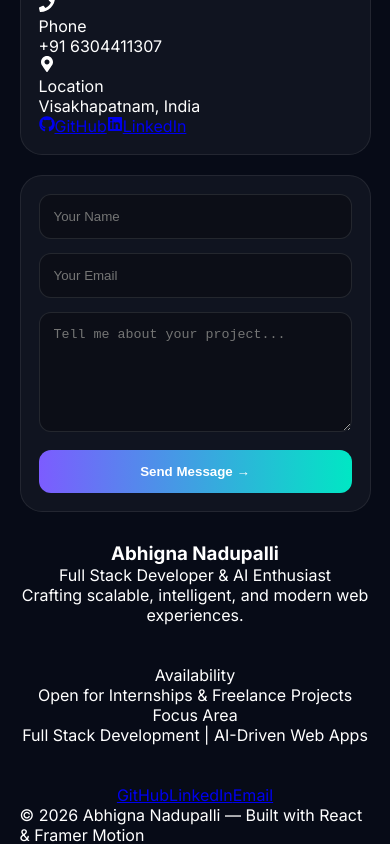
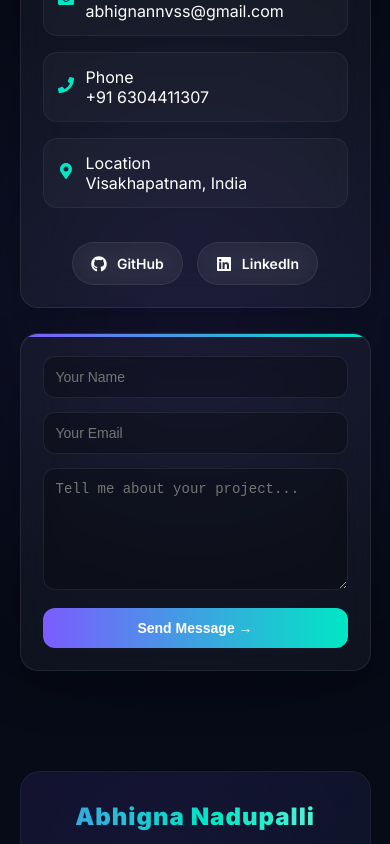
Before and after one commit to Abhigna13/Portfolio, a React (Vite) app: page / in a window 390 px wide. Shown: the part 8940-9784 px from the top of the page. Built offline with nearby package versions, Linux system fonts and the light colour scheme.

Commit message:
Responsive About and Contact sections

```diff
--- a/src/index.css
+++ b/src/index.css
@@ -1887,10 +1887,12 @@ section{
   flex-direction: column;
   gap: 60px;
   position: relative;
+  isolation: isolate;
   overflow: hidden;
 }
 
-/* GLOW */
+/* ================= BACKGROUND GLOW ================= */
+
 .contact-section::before,
 .contact-section::after {
   content: "";
@@ -1898,107 +1900,569 @@ section{
   width: 600px;
   height: 600px;
   filter: blur(180px);
-  opacity: 0.35;
+  opacity: 0.55;
   z-index: 0;
-}
-
-/* INTRO */
+  pointer-events: none;
+}
+
+.contact-section::before {
+  background: radial-gradient(circle, rgba(124,92,255,0.14), transparent 70%);
+  top: -25%;
+  left: -15%;
+}
+
+.contact-section::after {
+  background: radial-gradient(circle, rgba(0,231,196,0.12), transparent 70%);
+  bottom: -25%;
+  right: -15%;
+}
+
+/* ================= EXTRA FLOATING GLOW ================= */
+
+.contact-glow {
+  position: absolute;
+  width: 500px;
+  height: 500px;
+  background: radial-gradient(circle, rgba(124,92,255,0.25), transparent 70%);
+  filter: blur(120px);
+  top: 20%;
+  left: 50%;
+  transform: translateX(-50%);
+  z-index: 0;
+  pointer-events: none;
+}
+
+/* ================= INTRO ================= */
+
 .contact-intro {
   text-align: center;
+  position: relative;
   z-index: 2;
-  position: relative;
 }
 
 .contact-intro h2 {
   font-size: 46px;
   font-weight: 900;
-}
-
-/* GRID */
+  color: white;
+}
+
+.contact-intro h2 span {
+  color: #00e7c4;
+}
+
+.contact-intro p {
+  color: rgba(255,255,255,0.72);
+  margin-top: 10px;
+  line-height: 1.7;
+}
+
+/* ================= GRID ================= */
+
 .contact-grid {
   display: grid;
   grid-template-columns: 1fr 1fr;
   gap: 40px;
+  position: relative;
   z-index: 2;
 }
 
-/* CARDS */
+/* ================= CARD BASE ================= */
+
 .info-card,
 .form-card {
+  position: relative;
   border-radius: 22px;
   background: rgba(255,255,255,0.04);
   border: 1px solid rgba(255,255,255,0.08);
+  backdrop-filter: blur(22px);
+  overflow: hidden;
+
+  transition: all 0.6s cubic-bezier(0.22, 1, 0.36, 1);
+
+  box-shadow:
+    inset 0 1px 0 rgba(255,255,255,0.06),
+    0 18px 45px rgba(0,0,0,0.25);
+
+  z-index: 2;
+}
+
+/* ================= TOP NEON LINE ================= */
+
+.info-card::before,
+.form-card::before {
+  content: "";
+  position: absolute;
+  top: 0;
+  left: 0;
+  height: 3px;
+  width: 100%;
+  background: linear-gradient(90deg, #7c5cff, #00e7c4);
+  z-index: 3;
+}
+
+/* ================= GLOW LAYER ================= */
+
+.info-card::after,
+.form-card::after {
+  content: "";
+  position: absolute;
+  inset: 0;
+
+  background:
+    radial-gradient(circle at top left, rgba(124,92,255,0.12), transparent 70%),
+    radial-gradient(circle at bottom right, rgba(0,231,196,0.10), transparent 75%);
+
+  opacity: 0;
+  transition: 0.5s ease;
+  z-index: 1;
+}
+
+.info-card:hover::after,
+.form-card:hover::after {
+  opacity: 1;
+}
+
+/* ================= HOVER (SOFT PREMIUM) ================= */
+
+.info-card:hover,
+.form-card:hover {
+  transform: translateY(-10px) scale(1.01);
+  box-shadow:
+    0 50px 120px rgba(124,92,255,0.18),
+    0 0 60px rgba(0,231,196,0.12);
+}
+
+/* CONTENT ABOVE GLOW */
+.info-card > *,
+.form-card > * {
+  position: relative;
+  z-index: 4;
+}
+
+/* ================= INFO CARD ================= */
+
+.info-card {
+  display: flex;
+  flex-direction: column;
+  gap: 16px;
   padding: 32px;
 }
 
-/* INPUT */
+.info-item {
+  display: flex;
+  gap: 12px;
+  align-items: center;
+  padding: 14px;
+  border-radius: 14px;
+
+  background: rgba(255,255,255,0.03);
+  border: 1px solid rgba(255,255,255,0.05);
+
+  transition: 0.3s ease;
+}
+
+.info-item:hover {
+  transform: translateX(8px);
+  background: rgba(0,231,196,0.08);
+  border-color: rgba(0,231,196,0.25);
+}
+
+.info-item svg {
+  color: #00e7c4;
+}
+
+/* ================= FORM ================= */
+
+.form-card {
+  padding: 32px;
+}
+
 .form-card input,
 .form-card textarea {
   width: 100%;
+  margin-bottom: 14px;
   padding: 14px;
-  margin-bottom: 14px;
+
   border-radius: 12px;
-  border: 1px solid rgba(255,255,255,0.1);
+  border: 1px solid rgba(255,255,255,0.08);
+
   background: rgba(0,0,0,0.25);
   color: white;
-}
-
-/* BUTTON */
+
+  outline: none;
+}
+
+.form-card input:focus,
+.form-card textarea:focus {
+  border-color: #00e7c4;
+  box-shadow: 0 0 0 3px rgba(0,231,196,0.12);
+}
+
+/* ================= BUTTON ================= */
+
 .form-card button {
   width: 100%;
   padding: 14px;
+
+  border: none;
   border-radius: 12px;
-  border: none;
+
   background: linear-gradient(90deg, #7c5cff, #00e7c4);
   color: white;
   font-weight: 700;
-}
-
-/* FOOTER */
+
+  cursor: pointer;
+  transition: 0.3s ease;
+}
+
+.form-card button:hover {
+  transform: translateY(-2px);
+  box-shadow: 0 12px 30px rgba(124,92,255,0.35);
+}
+
+/* ================= SOCIAL BUTTONS (GITHUB + LINKEDIN) ================= */
+
+.social-buttons {
+  display: flex;
+  gap: 14px;
+  margin-top: 18px;
+  flex-wrap: wrap;
+}
+
+/* base pill button */
+.social-btn {
+  display: inline-flex;
+  align-items: center;
+  gap: 10px;
+
+  padding: 12px 18px;
+  border-radius: 999px;
+
+  font-size: 14px;
+  font-weight: 600;
+  text-decoration: none;
+
+  color: white;
+  background: rgba(255,255,255,0.04);
+  border: 1px solid rgba(255,255,255,0.08);
+
+  backdrop-filter: blur(10px);
+
+  transition: all 0.35s ease;
+  position: relative;
+  overflow: hidden;
+}
+
+/* icon */
+.social-btn svg {
+  font-size: 16px;
+}
+
+/* hover lift */
+.social-btn:hover {
+  transform: translateY(-4px);
+  border-color: #00e7c4;
+  box-shadow: 0 15px 35px rgba(0,231,196,0.12);
+}
+
+/* GitHub */
+.social-btn.github:hover {
+  background: rgba(124,92,255,0.15);
+}
+
+/* LinkedIn */
+.social-btn.linkedin:hover {
+  background: rgba(0,231,196,0.15);
+}
+
+/* glow line */
+.social-btn::before {
+  content: "";
+  position: absolute;
+  inset: 0;
+  background: linear-gradient(90deg, #7c5cff, #00e7c4);
+  opacity: 0;
+  transition: 0.4s ease;
+}
+
+.social-btn:hover::before {
+  opacity: 0.12;
+}
+
+/* keep text above glow */
+.social-btn span,
+.social-btn svg {
+  position: relative;
+  z-index: 2;
+}
+
+/* ================= FOOTER (NEW UNIQUE DESIGN) ================= */
+
+.contact-footer {
+  margin-top: 60px;
+  padding: 50px 40px;
+  border-radius: 30px;
+  position: relative;
+  overflow: hidden;
+  z-index: 2;
+
+  /* DIFFERENT STYLE (not glass box like contact cards) */
+  background: linear-gradient(
+    145deg,
+    rgba(124,92,255,0.08),
+    rgba(0,231,196,0.05)
+  );
+
+  border: 1px solid rgba(255,255,255,0.06);
+}
+
+/* animated soft aurora behind footer */
+.contact-footer::before {
+  content: "";
+  position: absolute;
+  width: 600px;
+  height: 600px;
+  background: radial-gradient(circle, rgba(124,92,255,0.25), transparent 60%);
+  top: -200px;
+  left: -150px;
+  filter: blur(120px);
+  opacity: 0.5;
+}
+
+.contact-footer::after {
+  content: "";
+  position: absolute;
+  width: 500px;
+  height: 500px;
+  background: radial-gradient(circle, rgba(0,231,196,0.20), transparent 60%);
+  bottom: -200px;
+  right: -150px;
+  filter: blur(120px);
+  opacity: 0.5;
+}
+
+/* ================= FOOTER GRID ================= */
+
 .footer-content {
   display: grid;
   grid-template-columns: 1.5fr 1fr 1fr;
   gap: 40px;
-}
-
-/* ================= MOBILE FIX (IMPORTANT) ================= */
+  position: relative;
+  z-index: 2;
+}
+
+/* ================= LEFT (BRAND STYLE) ================= */
+
+.footer-left h3 {
+  font-size: 28px;
+  font-weight: 900;
+  letter-spacing: 1px;
+
+  /* 🔥 UPGRADED PREMIUM GRADIENT */
+  background: linear-gradient(
+    90deg,
+    #7c5cff,
+    #00e7c4,
+    #ffffff
+  );
+  background-size: 200% auto;
+  -webkit-background-clip: text;
+  -webkit-text-fill-color: transparent;
+
+  animation: gradientShift 6s ease infinite;
+}
+
+/* subtle animated gradient movement */
+@keyframes gradientShift {
+  0% {
+    background-position: 0% center;
+  }
+  50% {
+    background-position: 100% center;
+  }
+  100% {
+    background-position: 0% center;
+  }
+}
+
+.footer-left p {
+  margin-top: 10px;
+  font-size: 14px;
+  color: rgba(255,255,255,0.65);
+  line-height: 1.6;
+}
+
+/* ================= CENTER (LINK STACK STYLE) ================= */
+
+.footer-center {
+  display: flex;
+  flex-direction: column;
+  gap: 12px;
+}
+
+.footer-center div {
+  padding: 14px 16px;
+  border-radius: 14px;
+
+  background: rgba(255,255,255,0.03);
+  border: 1px solid rgba(255,255,255,0.06);
+
+  color: rgba(255,255,255,0.78);
+
+  transition: 0.3s ease;
+  position: relative;
+}
+
+.footer-center div:hover {
+  transform: translateX(3px); /* 🔥 reduced more for premium feel */
+  border-color: #7c5cff;
+  background: rgba(124,92,255,0.06);
+  color: white;
+}
+
+.footer-center div span {
+  font-size: 11px;
+  letter-spacing: 1px;
+  text-transform: uppercase;
+  opacity: 0.65;
+}
+
+/* main text */
+.footer-center div p {
+  margin-top: 6px;
+  font-size: 13.5px;
+  font-weight: 500;
+  line-height: 1.4;
+}
+
+/* ================= RIGHT (SOCIAL STYLE CARDS) ================= */
+
+.footer-right {
+  display: flex;
+  flex-wrap: wrap;
+  gap: 12px;
+}
+
+.footer-right a {
+  padding: 10px 16px;
+  border-radius: 14px;
+
+  background: rgba(255,255,255,0.04);
+  border: 1px solid rgba(255,255,255,0.08);
+
+  color: white;
+  text-decoration: none;
+  font-size: 13px;
+
+  transition: 0.3s ease;
+  position: relative;
+  overflow: hidden;
+}
+
+/* glow hover */
+.footer-right a::before {
+  content: "";
+  position: absolute;
+  inset: 0;
+  background: linear-gradient(90deg, #7c5cff, #00e7c4);
+  opacity: 0;
+  transition: 0.4s ease;
+}
+
+.footer-right a:hover::before {
+  opacity: 0.15;
+}
+
+.footer-right a:hover {
+  transform: translateY(-4px);
+  border-color: #00e7c4;
+}
+
+/* ================= BOTTOM ================= */
+
+.footer-bottom {
+  margin-top: 30px;
+  text-align: center;
+  font-size: 13px;
+  color: rgba(255,255,255,0.5);
+  position: relative;
+  z-index: 2;
+}
+
+/* ================= RESPONSIVE ================= */
+
 @media (max-width: 768px) {
 
+  /* ================= CONTACT SECTION MOBILE ================= */
+
   .contact-section {
-    padding: 60px 5%;
-    gap: 30px;
+    padding: 80px 5%;
+    gap: 40px;
+  }
+
+  .contact-intro h2 {
+    font-size: 30px;
   }
 
   .contact-grid {
-    grid-template-columns: 1fr;
-    gap: 20px;
-  }
-
-  .contact-intro h2 {
-    font-size: 28px;
+    grid-template-columns: 1fr; /* 🔥 stack cards */
+    gap: 25px;
   }
 
   .info-card,
   .form-card {
-    padding: 18px;
-  }
-
+    padding: 22px;
+    border-radius: 18px;
+  }
+
+  /* inputs touch friendly */
   .form-card input,
   .form-card textarea {
-    box-sizing: border-box;
+    padding: 12px;
+    font-size: 14px;
+  }
+
+  .form-card button {
+    padding: 12px;
+    font-size: 14px;
+  }
+
+  /* social buttons wrap clean */
+  .social-buttons {
+    justify-content: center;
+  }
+
+  /* ================= FOOTER MOBILE ================= */
+
+  .contact-footer {
+    padding: 30px 18px;
+    border-radius: 20px;
   }
 
   .footer-content {
-    grid-template-columns: 1fr;
+    grid-template-columns: 1fr; /* 🔥 stack */
     text-align: center;
+    gap: 25px;
+  }
+
+  .footer-left h3 {
+    font-size: 24px;
+  }
+
+  .footer-center div {
+    text-align: center;
+  }
+
+  .footer-right {
+    justify-content: center;
   }
 
   .footer-right a {
-    width: 100%;
-  }
-
-  html,
-  body {
-    overflow-x: hidden;
-  }
-}
+    font-size: 12px;
+    padding: 10px 14px;
+  }
+
+  .footer-bottom {
+    font-size: 12px;
+  }
+}
```
